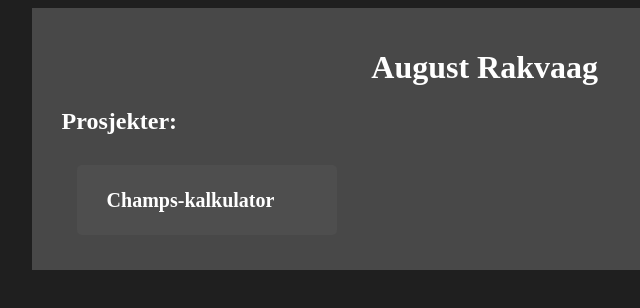
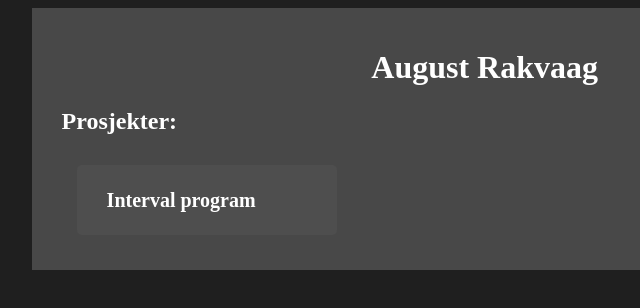
Before and after one commit to augustrakvaag/augustrakvaag.github.io, a plain HTML site: page index.html in a window 1280 px wide. Shown: the top 308 px of the page, 141-781 px from the left. Drawn offline with Linux system fonts and the light colour scheme.

Commit message:
fixed button

```diff
--- a/index.html
+++ b/index.html
@@ -57,7 +57,7 @@
         <h1>August Rakvaag</h1>
         <h2>Prosjekter:</h2>
         <ul>
-            <li><a href="intervals/intervals.html">Champs-kalkulator</a></li>
+            <li><a href="intervals/intervals.html">Interval program</a></li>
         </ul>
     </div>
     <script>
```
